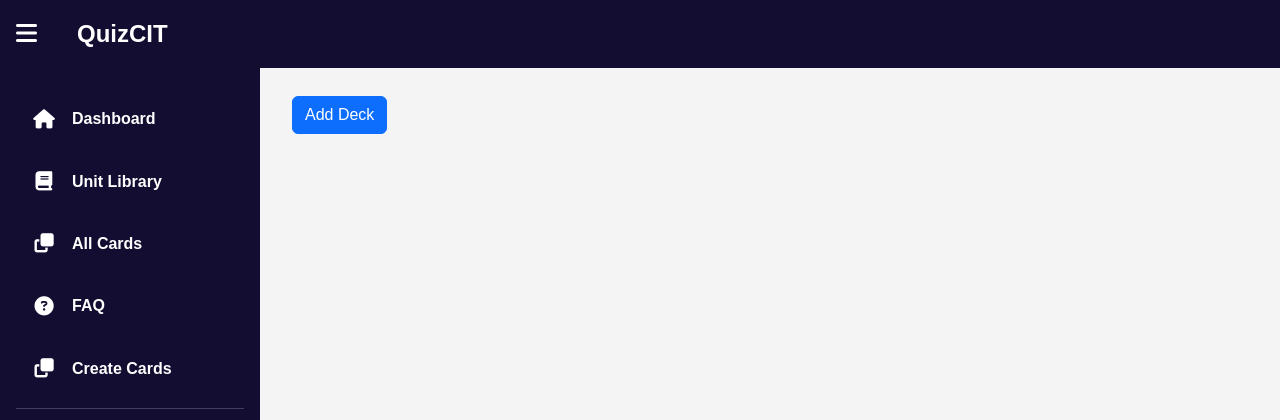
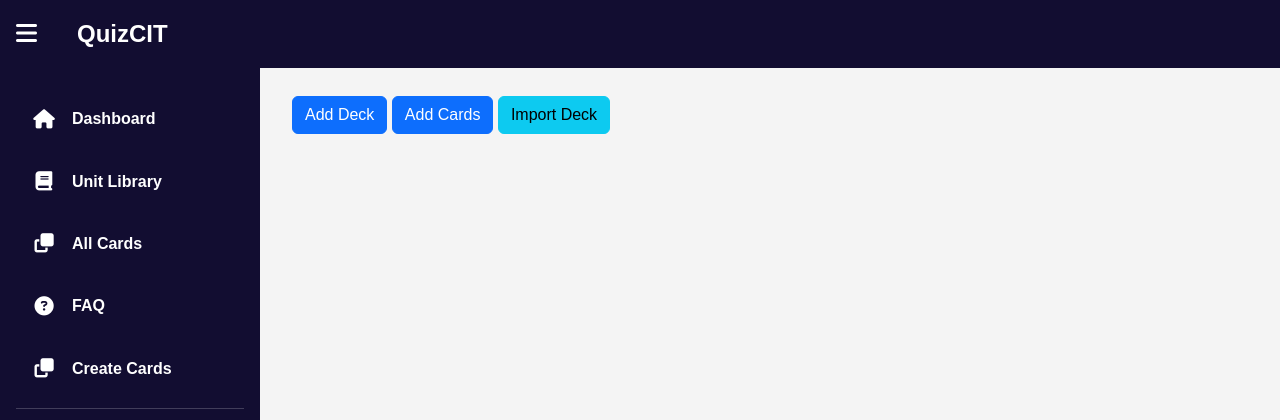
Before and after one commit to JChacon2001/CIT-PROJECT, a Flask app: page /decks in a window 1280 px wide. Shown: the top 420 px of the page. Run offline with Flask 3, Linux system fonts and the light colour scheme; some web fonts are replaced.

Commit message:
qol changes to decks.html

```diff
--- a/templates/alldecks.html
+++ b/templates/alldecks.html
@@ -2,6 +2,8 @@
 
 {% block content %}
     <a href="{{ url_for('html.deck_form') }}" class="btn btn-primary"> Add Deck </a>
+    <a href="{{ url_for('html.create_card') }}" class="btn btn-primary"> Add Cards</a>
+    <a href="{{ url_for('html.import_csv') }}" class="btn btn-info"> Import Deck</a>
     <div class="decks">
         {% for i in data %}
         <div class="deck">
```
